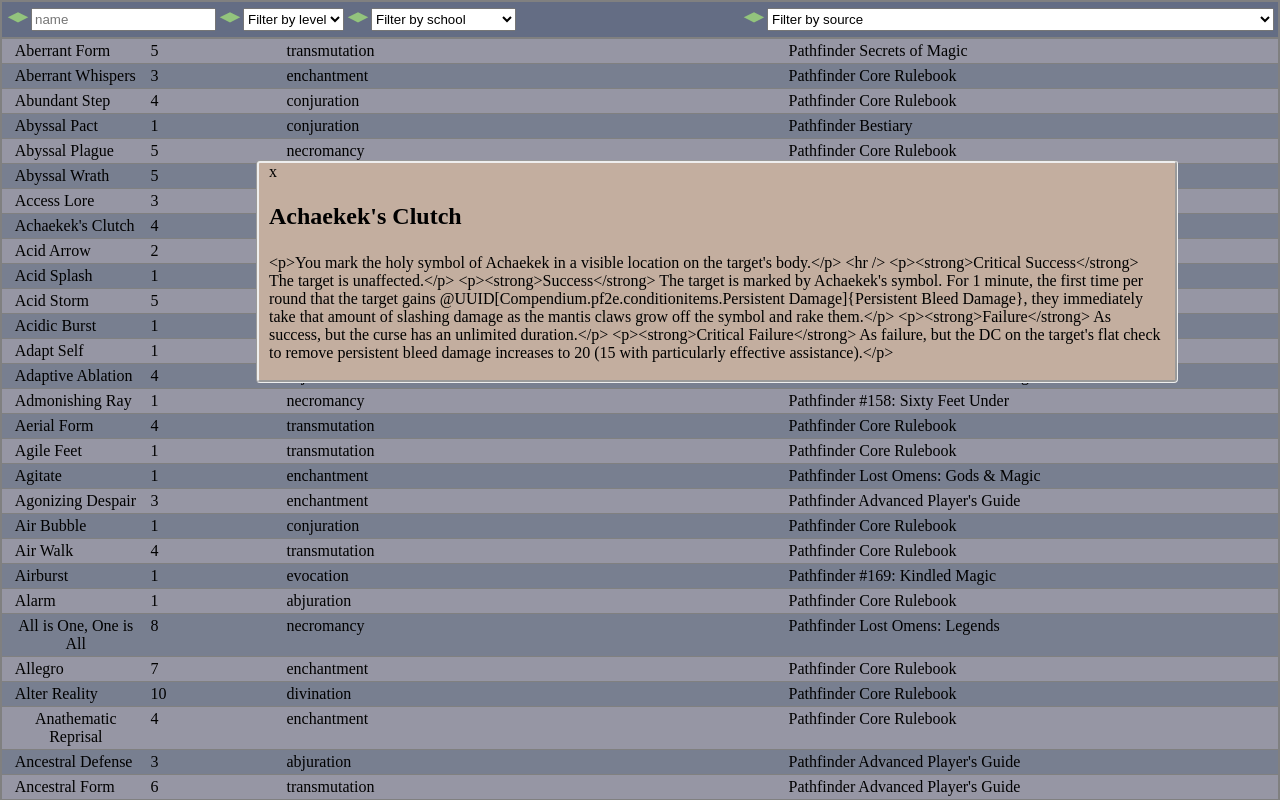
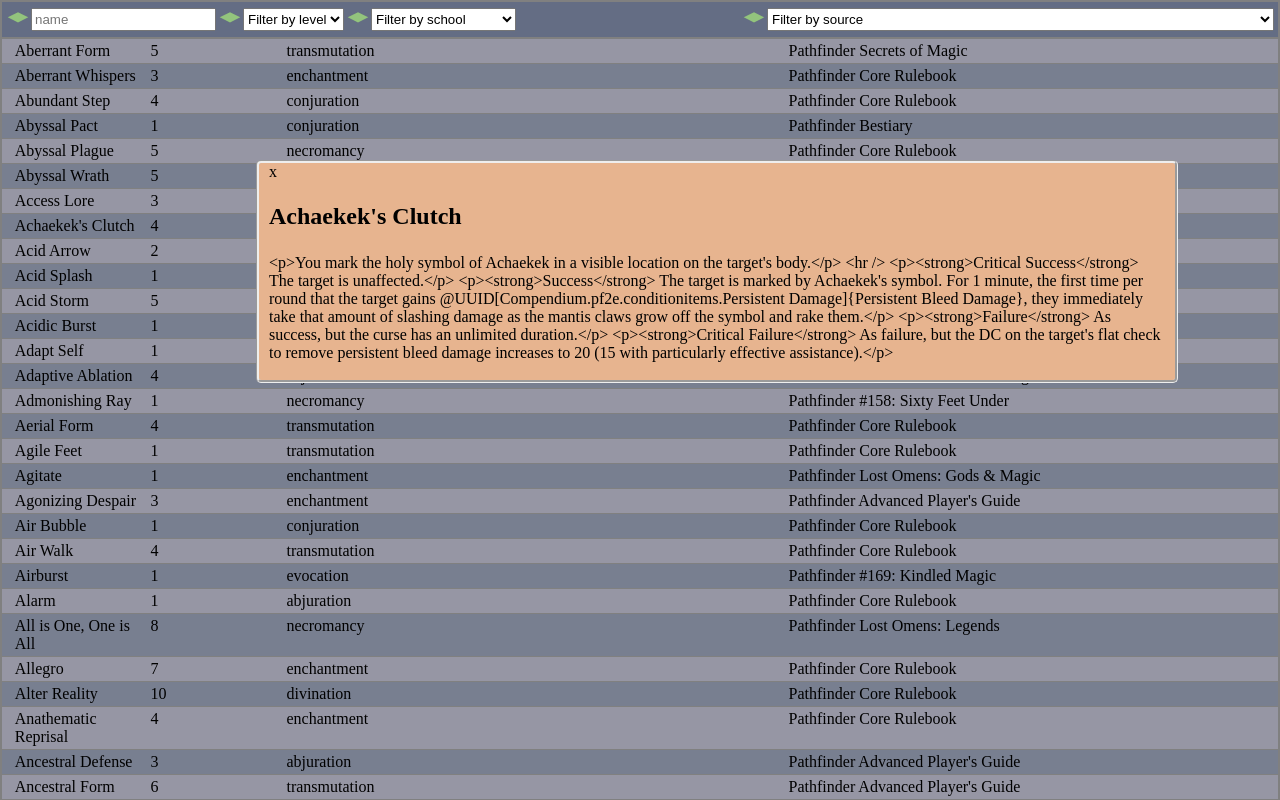
Before and after one commit to Ajtn/TTR, a React (Vite) app in the folder TTR/: page / in a window 1280 px wide. Both pictures are taken after a click on the element 640 px from the left and 225 px from the top of the page. Shown: the top 800 px of the page. Built offline with nearby package versions, Linux system fonts and the light colour scheme.

Commit message:
Cleaned up orderBy functionality and small refactor

```diff
--- a/TTR/src/components/Map.jsx
+++ b/TTR/src/components/GMMap/Map.jsx
@@ -1,6 +1,6 @@
 import React, {useState} from 'react'
 import MapIcon from './MapIcon'
-import npcData from '../assets/testData'
+import npcData from '../../assets/testData'
 
 export default function Map(props) {
     //list of all NPCs on map, includes location, carried items, knowledge, and alignment
--- a/TTR/src/components/dataTable/FilterSelect.jsx
+++ b/TTR/src/components/dataTable/FilterSelect.jsx
@@ -3,7 +3,6 @@
 import ArrowDown from "../../assets/triangleDown.svg";
 import Diamond from "../../assets/diamond.svg";
 
-//todo: change x in order-by div to arrow
 export default function FilterSelect(props) {
     const {filterName: name, filterOptions: options, filterType: type, scale: size} = props.filterData;
     let inputElement = {};
@@ -17,13 +16,12 @@
     } else {
         inputElement = <input name={name} placeholder={name} value={props.value} onChange={props.handleChange} />;
     }
-    console.log(props.se);
     let icon = "";
     if (props.selected === undefined) {
         icon = Diamond;
     } else {
         if (props.selected.fieldName === name)
-            icon = props.selected.invert ? ArrowDown : ArrowUp;
+            icon = props.selected.invert ? ArrowUp : ArrowDown;
         else
             icon = Diamond;
     }
--- a/TTR/src/components/dataTable/SearchTable.jsx
+++ b/TTR/src/components/dataTable/SearchTable.jsx
@@ -1,7 +1,9 @@
 import React, {useState, useEffect} from "react";
 import DataRow from "./DataRow";
 import FilterSelect from "./FilterSelect";
-import Modal from "../Modal";
+import Modal from "../ui/Modal";
+import numberSort from "../../util/NumberSort";
+import findValue from "../../util/FindValue";
 
 export default function SearchTable(props) {
     const [tableData, setTableData] = useState([]),
@@ -27,22 +29,12 @@
 
     */
 
-    /*
-        Todo:
-            -improve style
-                -CSS hardcoded with class names
-            -reordering elements
-                -auto reordering filter select options
-                -option to order table rows by filter
-    */
-
    //initialise tableData state object based on either local data or API
     props.dataSource.local ? useEffect(initLocalData, []) : useEffect(callApi, []);
-    useEffect(initFilters, [tableData]);
+    useEffect(initFilters, [tableData, searchData.orderBy]);
     //create event listener to check for keypress to close modal
     useEffect(initKeyListener, []);
 
-    //console.log(searchData.orderBy);
     useEffect(sortTable, [searchData.orderBy]);
 
     function initKeyListener() {
@@ -65,6 +57,11 @@
                         tempFilterOptions.push(tempVal);
                 }
             }
+            if (typeof tempFilterOptions[0] === "number")
+                tempFilterOptions.sort(numberSort);
+            else
+                tempFilterOptions.sort();
+
             tempFilters[filter.filterName] = {...filter, filterOptions: tempFilterOptions};
 
         });
@@ -129,7 +126,7 @@
 
     //sorts tableData by filter stored in searchData (modified by clicking icon next to filter)
     function sortTable() {
-        if (tableData) {
+        if (true) {
             setTableData((oldData) => {
                 oldData.sort((x, y) => {
                     const xVal = findValue(x, searchData.orderBy.fieldName, searchData.orderBy.extension);
@@ -137,16 +134,11 @@
                     if (typeof xVal === "string")
                         return xVal.localeCompare(yVal);
                     else if (typeof xVal === "number") {
-                        if (xVal > yVal)
-                            return 1;
-                        else if (xVal < yVal)
-                            return -1;
-                        else
-                            return 0;
+                        return numberSort(xVal, yVal);
                     } else
                         return 0;
                 });
-                if (! searchData.orderBy.invert)
+                if (searchData.orderBy.invert)
                     oldData.reverse();
                 return oldData;
             });
@@ -156,7 +148,6 @@
     //function called when icon clicked next to filter elements
     //sets orderBy which is a dependancy for orderBy function
     function setOrder(event) {
-        console.log(event.target.parentNode.classList);
         const chosenFilter = props.filters.find((filter) => {
             if (filter.filterName === event.target.parentNode.classList[0])
                 return filter;
@@ -168,28 +159,12 @@
                 orderBy:{
                     fieldName: chosenFilter.filterName,
                     extension: chosenFilter.extension,
-                    invert: oldSearch.orderBy.invert ? false : true
+                    invert: (oldSearch.orderBy.fieldName === chosenFilter.filterName) ? !oldSearch.orderBy.invert : false
                 }
             });
         });
     }
 
-    //recursive function to find a value in an object given a unique key name (target)
-    //extension stores any generic children keys if they exist (eg {foo: {bar: {value: "actual data"}}})
-    function findValue(node, target, extension) {
-        for (const key in node) {
-            if (key === target) {
-                return extension ? node[key][extension] : node[key];
-            } else {
-                if (typeof node[key] === "object") {
-                    const val = findValue(node[key], target, extension);
-                    if (val) {
-                        return val;
-                    }
-                }
-            }
-        }
-    }
 
     //Get names of data fields to be displayed on table based on filter props
     //ie defines what the rows in the table will be
@@ -265,14 +240,6 @@
                 />
             );
 
-            // key={filterName}
-            // name={filterName}
-            // type={filterData.filterType}
-            // value={searchData[filterName]}
-            // filterData={filterData.filterOptions}
-            // handleChange={updateSearch}
-            // sort={setOrder}
-            // selected={searchData.orderBy}
         }
     }
 
--- a/TTR/src/components/Modal.jsx
+++ b/TTR/src/components/ui/Modal.jsx
@@ -53,7 +53,7 @@
 
     return (
         <div className="modal-shell">
-            {props.modalData.visible && body}
+            {body}
         </div>
     )
 }
--- a/TTR/src/index.css
+++ b/TTR/src/index.css
@@ -39,7 +39,6 @@
   flex: 1;
   padding-top: 3px;
   padding-bottom: 3px;
-  text-align: center;
 }
 
 td.medium {
@@ -73,11 +72,11 @@
 
 .modal-shell {
   position: absolute;
-  background-color: rgb(195, 174, 159);
+  background-color: rgb(231, 180, 143);
   left: 20%;
   top: 20%;
   width: 70%;
-  border-radius: 4px;
+  border-radius: 5px;
   padding-left: 10px;
   padding-right: 10px;
   border-style: groove;
--- /dev/null
+++ b/TTR/src/util/FindValue.js
@@ -0,0 +1,17 @@
+//recursive function to find a value in an object given a unique key name (target)
+//extension stores any generic children keys if they exist (eg {foo: {bar: {value: "actual data"}}})
+
+export default function findValue(node, target, extension) {
+    for (const key in node) {
+        if (key === target) {
+            return extension ? node[key][extension] : node[key];
+        } else {
+            if (typeof node[key] === "object") {
+                const val = findValue(node[key], target, extension);
+                if (val) {
+                    return val;
+                }
+            }
+        }
+    }
+}
--- /dev/null
+++ b/TTR/src/util/NumberSort.js
@@ -0,0 +1,9 @@
+
+export default function numberSort(x, y) {
+        if (x > y)
+            return 1;
+        else if (x < y)
+            return -1;
+        else
+            return 0;
+}
```
Also changed, not shown: TTR/src/components/GMMap/MapIcon.jsx (renamed from TTR/src/components/MapIcon.jsx), TTR/src/components/GMMap/MapIconForm.jsx (renamed from TTR/src/components/MapIconForm.jsx), TTR/src/components/ui/Navbar.jsx (renamed from TTR/src/components/Navbar.jsx).
